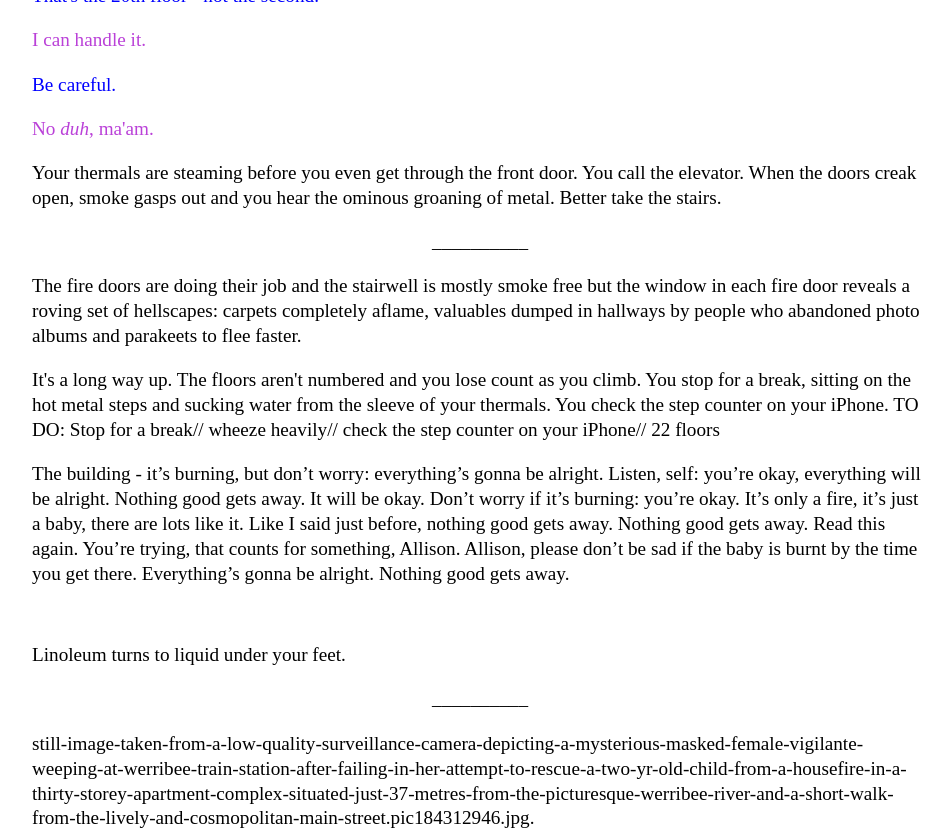
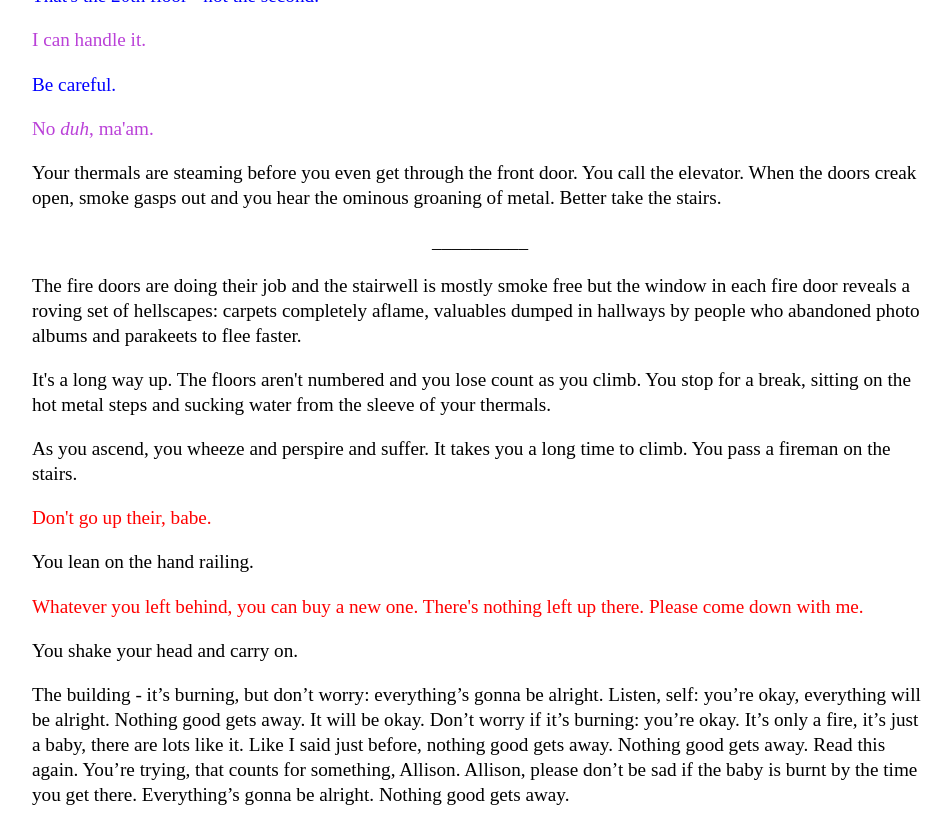
Before and after one commit to Pinelife/pinelife.github.io, a Jekyll site: the page Hellhole/Room12.html, which Jekyll copies as it is, in a window 1280 px wide and 1400 px high, scrolled down 1823 px. Shown: the top 831 px of the window, without its empty margins (160-1110 px from the left). Built offline with Jekyll 4.4.1, drawn with Linux system fonts in a browser that asks for light colours; some of the changed text lies outside the part shown; grey boxes are pictures that could not be loaded.

Commit message:
Update Room12.html

```diff
--- a/Hellhole/Room12.html
+++ b/Hellhole/Room12.html
@@ -134,9 +134,15 @@ set of hellscapes: carpets completely aflame, valuables dumped in hallways by pe
 </p>
 <p>
 It's a long way up. The floors aren't numbered and you lose count as you climb. You stop for a break, sitting on the hot metal steps and
-sucking water from the sleeve of your thermals. You check the step counter on your iPhone.
-	TO DO: Stop for a break// wheeze heavily// check the step counter on your iPhone// 22 floors
+sucking water from the sleeve of your thermals.
 </p>
+<p>
+As you ascend, you wheeze and perspire and suffer. It takes you a long time to climb. You pass a fireman on the stairs.
+</p>
+<p style="color:red;">Don't go up their, babe.</p>
+<p>You lean on the hand railing.</p>
+<p style="color:red;">Whatever you left behind, you can buy a new one. There's nothing left up there. Please come down with me.</p>
+<p>You shake your head and carry on.</p>
 <p>
 The building - it’s burning, but don’t worry: everything’s gonna be alright. Listen, self: you’re okay, everything will be alright. Nothing good gets
   away. It will be okay. Don’t worry if it’s burning: you’re okay. It’s only a fire, it’s just a baby, there are lots like it. Like I
@@ -152,9 +158,3 @@ __________
 <p>still-image-taken-from-a-low-quality-surveillance-camera-depicting-a-mysterious-masked-female-vigilante-weeping-at-werribee-train-station-after-failing-in-her-attempt-to-rescue-a-two-yr-old-child-from-a-housefire-in-a-thirty-storey-apartment-complex-situated-just-37-metres-from-the-picturesque-werribee-river-and-a-short-walk-from-the-lively-and-cosmopolitan-main-street.pic184312946.jpg.</p>
 <center><img src="https://68.media.tumblr.com/4f46596a91a93ad5fec87ee85bac16d3/tumblr_osigysEY1a1t7rofco1_250.png" align="middle" alt="Oh shit" style="width:40%;"></center>
 <p>
- Sorry: your skin will heal in time — just minor burns. Curious that your skin responded to the flames at all with such great thermals. Um.
-  Even with the stunning quantity of water your eyebrows can hold after a shower, it was not enough to keep you safe in that apartment.
-  And now, your whole body has become a scab. There is thick scentless oil buried in you.
-</p>
-<p>
-</p>
```
